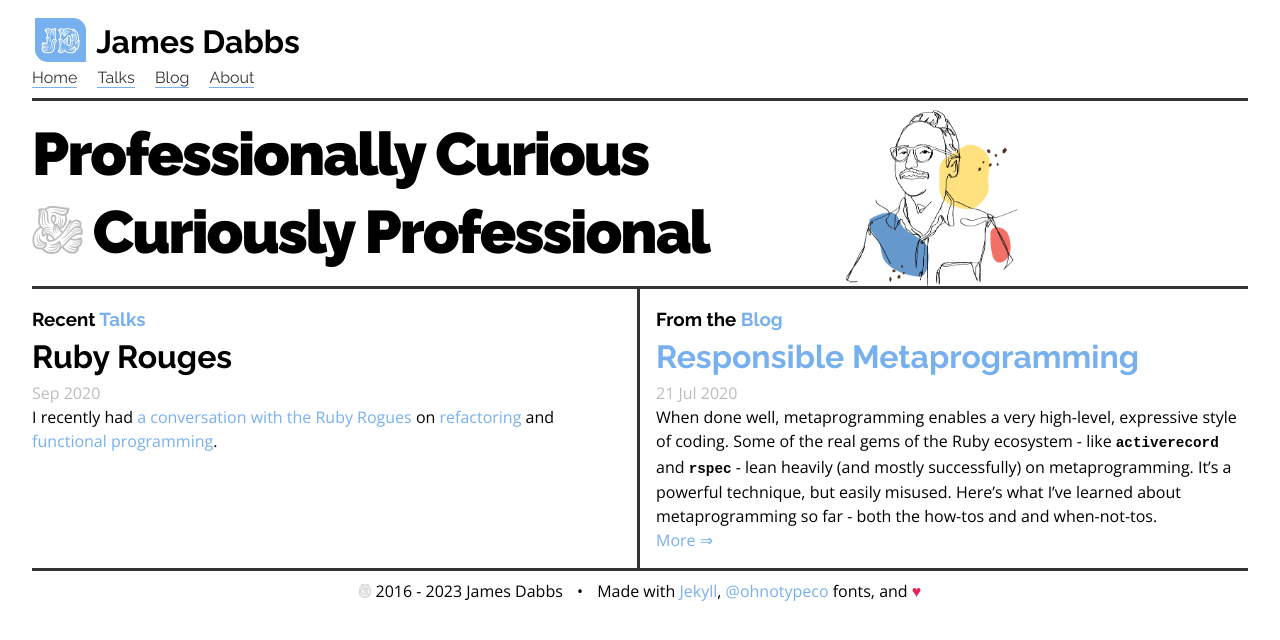
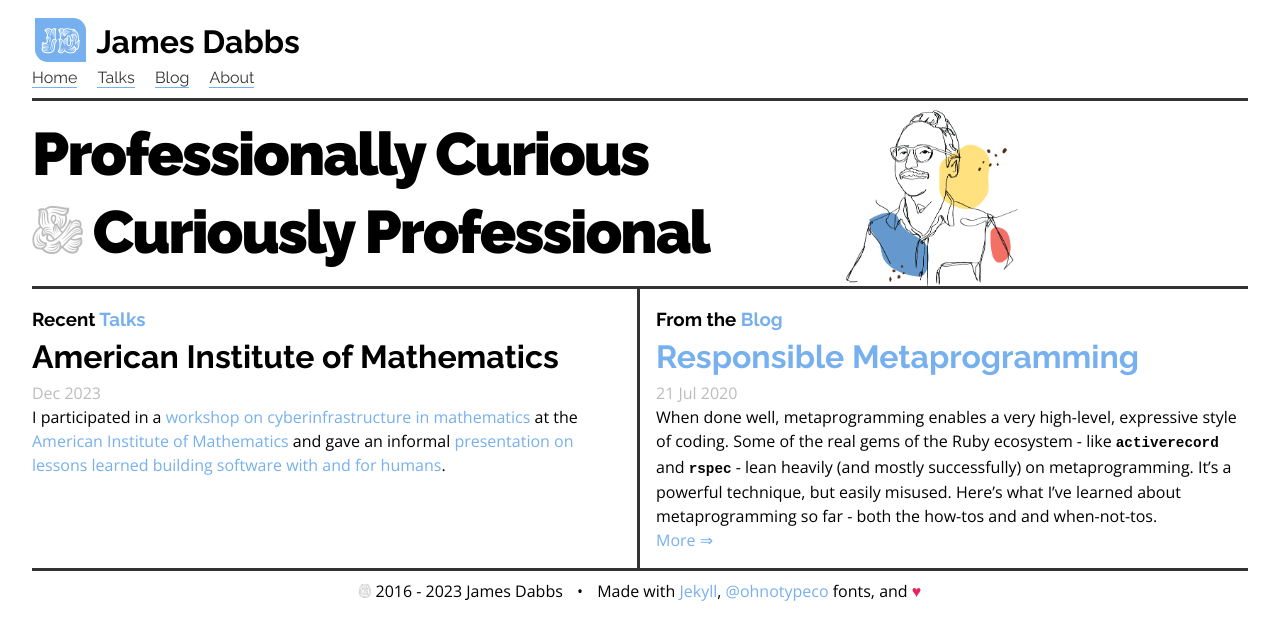
Before and after one commit to jamesdabbs/jamesdabbs.github.io, a Jekyll site: the page built from index.html, in a window 1280 px wide. Shown: the top 640 px of the page. Built offline with Jekyll 4.4.1, drawn with Linux system fonts in a browser that asks for light colours; nearby versions of some CDN libraries.

Commit message:
update front talk

```diff
--- a/index.html
+++ b/index.html
@@ -26,11 +26,14 @@ Happy hacking!
   </div>
   <div class="next">
     <h3>Recent <a href="/talks">Talks</a></h3>
-    <h1>Ruby Rouges</h1>
-    <p class="medium">Sep 2020</p>
-    <p>I recently had <a href="https://devchat.tv/ruby-rogues/rr-469-refactoring-with-james-dabbs/">a conversation with
-        the Ruby Rogues</a> on <a href="/talks#Refactoring Live: Primitive Obsession">refactoring</a> and
-      <a href="http://jdabbs.com/talks/#Category%20Theory%20for%20the%20Working%20Programer">functional programming</a>.
+    <h1>American Institute of Mathematics</h1>
+    <p class="medium">Dec 2023</p>
+    <p>
+      I participated in a <a href="https://aimath.org/pastworkshops/cyberinfrastructure.html">workshop on
+        cyberinfrastructure in mathematics</a>
+      at the <a href="https://aimath.org/">American Institute of Mathematics</a> and gave an informal
+      <a href="https://jdabbs.com/talks/#Community,%20Building">presentation on lessons learned building software with and
+        for humans</a>.
     </p>
   </div>
   <div class="blog">
```
